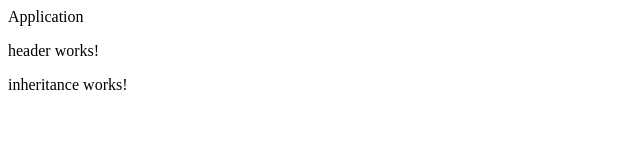
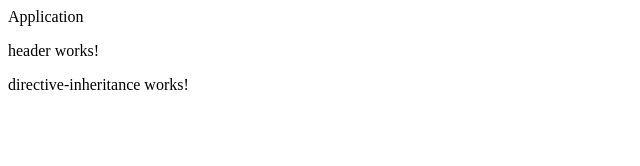
Before and after one commit to freezeburger/64011-ANY-CV1, an Angular app: page / in a window 1280 px wide. Shown: the top 166 px of the page, without its empty margins (0-640 px from the left). Built offline with nearby package versions, Linux system fonts and the light colour scheme.

Commit message:
Theory Directive Ihneritance

```diff
--- a/src/app/app.component.html
+++ b/src/app/app.component.html
@@ -1,4 +1,4 @@
 Application
 <axy-header></axy-header>
 
-<app-inheritance></app-inheritance>
+<app-directive-inheritance></app-directive-inheritance>
--- /dev/null
+++ b/src/app/theory/directive-inheritance.theory.ts
@@ -0,0 +1,28 @@
+import { Component, Directive } from '@angular/core';
+
+
+@Directive({
+  selector: '[appDirectiveInheritance]',
+  host: {
+    '[style.cursor]': "'pointer'",
+    '(click)': 'onClick()'
+  }
+})
+export class DirectiveInheritance {
+  onClick() {
+    console.log('DirectiveInheritance clicked!');
+  }
+}
+
+@Component({
+  selector: 'app-directive-inheritance',
+  imports: [],
+  template: `
+    <p>
+      directive-inheritance works!
+    </p>
+  `,
+  styles: ``
+})
+export class DirectiveInheritanceTheory extends DirectiveInheritance {
+}
```
Also changed, not shown: src/app/app.component.ts (+14 -2 lines).
